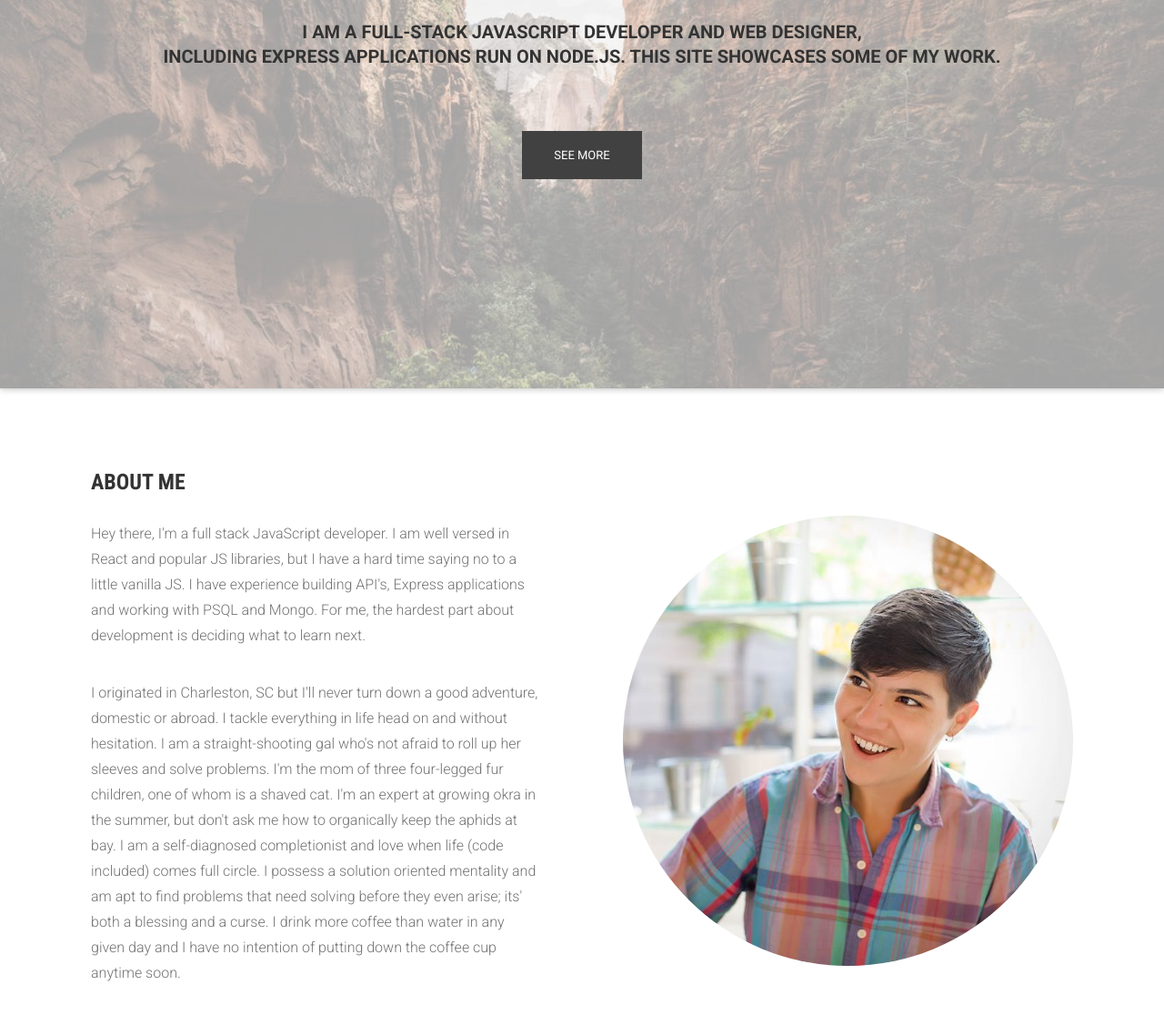
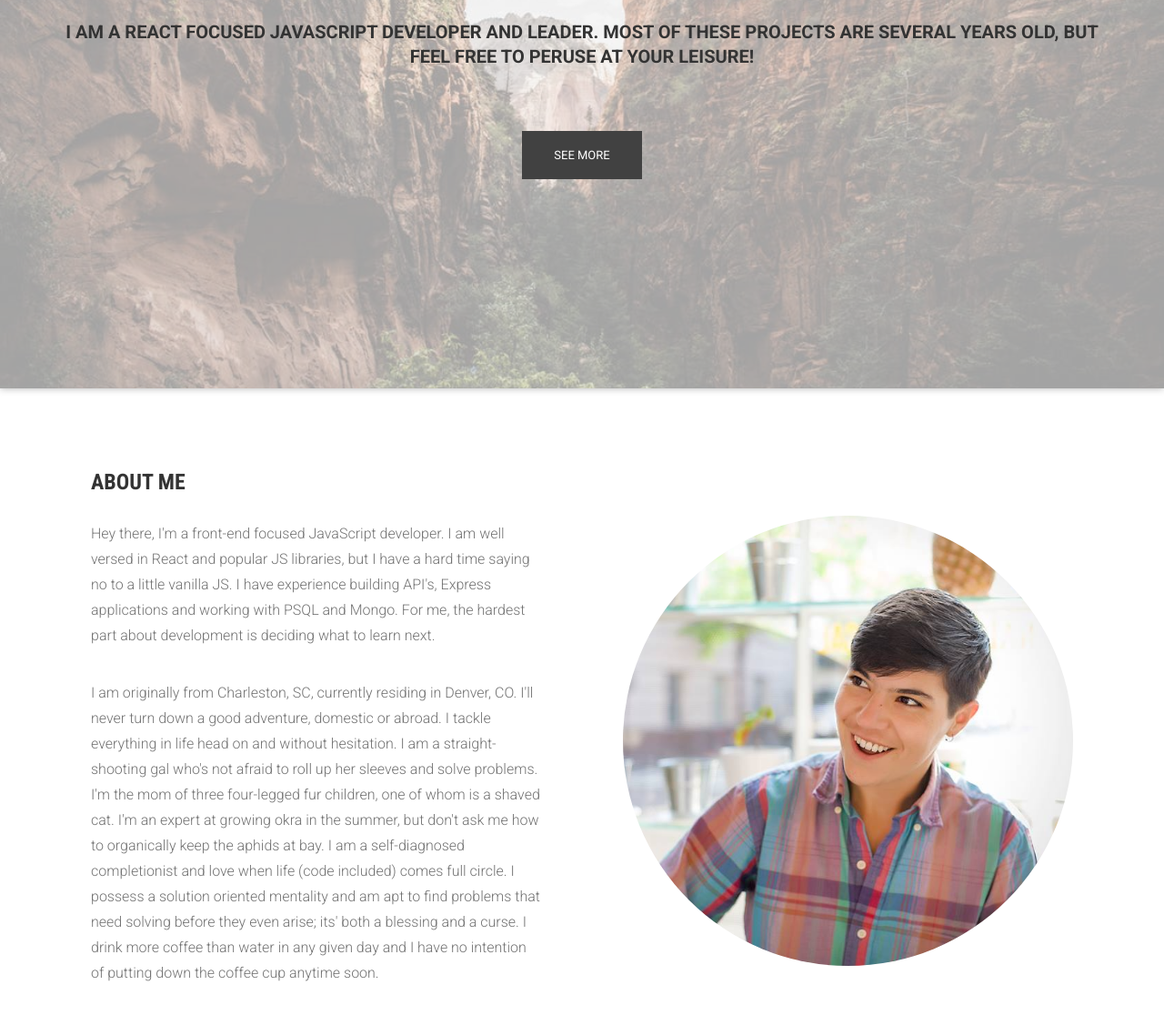
Before and after one commit to savvmae/portfolio, a plain HTML site: page index.html in a window 1280 px wide. Shown: the part 353-1469 px from the top of the page at 91% size. Drawn offline with nearby package versions, Linux system fonts and the light colour scheme; files whose address does not match are found by name; a web font is replaced by a local one.

Commit message:
update resume and description

```diff
--- a/index.html
+++ b/index.html
@@ -145,8 +145,7 @@
                         <!-- cd-intro -->
                         <!-- /.slider -->
                         <h2 class="wow fadeInUp animated" data-wow-delay=".6s">
-                            I am a full-stack JavaScript developer and web designer,<br> including Express applications run
-                            on Node.js. This site showcases some of my work.
+                            I am a React focused JavaScript developer and leader. Most of these projects are several years old, but feel free to peruse at your leisure!
                         </h2>
                         <a class="btn-lines dark light wow fadeInUp animated smooth-scroll btn btn-default btn-green" data-wow-delay=".9s" href="#works"
                             data-section="#works">See More</a>
@@ -170,13 +169,13 @@
                             ABOUT ME
                         </h2>
                         <p>
-                            Hey there, I'm a full stack JavaScript developer. I am well versed in React and popular JS libraries, but I have a hard time
+                            Hey there, I'm a front-end focused JavaScript developer. I am well versed in React and popular JS libraries, but I have a hard time
                             saying no to a little vanilla JS. I have experience building API's, Express applications and
                             working with PSQL and Mongo. For me, the hardest part about development is deciding what to learn
                             next.
                         </p>
                         <p>
-                            I originated in Charleston, SC but I'll never turn down a good adventure, domestic or abroad. I tackle everything in life
+                            I am originally from Charleston, SC, currently residing in Denver, CO. I'll never turn down a good adventure, domestic or abroad. I tackle everything in life
                             head on and without hesitation. I am a straight-shooting gal who's not afraid to roll up her
                             sleeves and solve problems. I'm the mom of three four-legged fur children, one of whom is a shaved
                             cat. I'm an expert at growing okra in the summer, but don't ask me how to organically keep the
```
Also changed, not shown: 2 other files.
